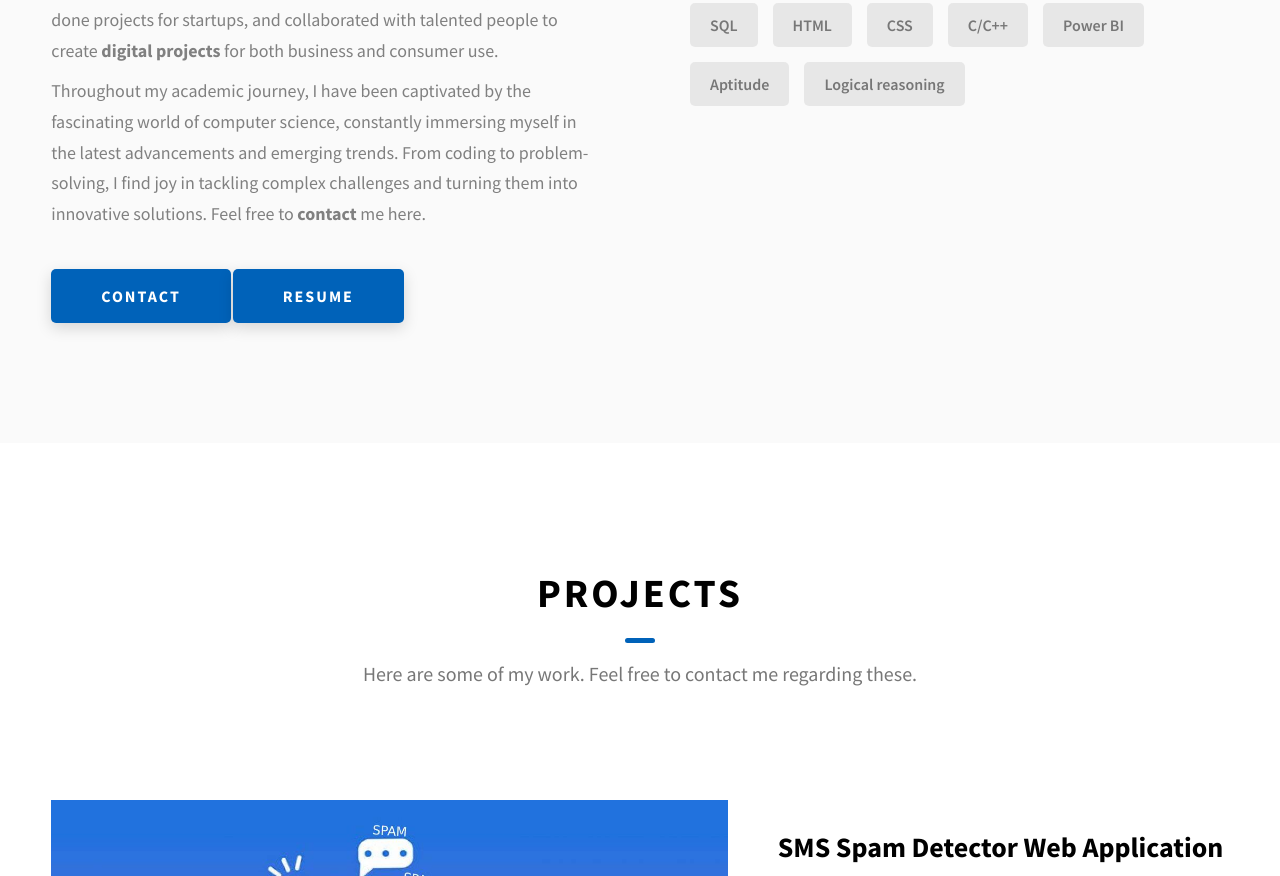
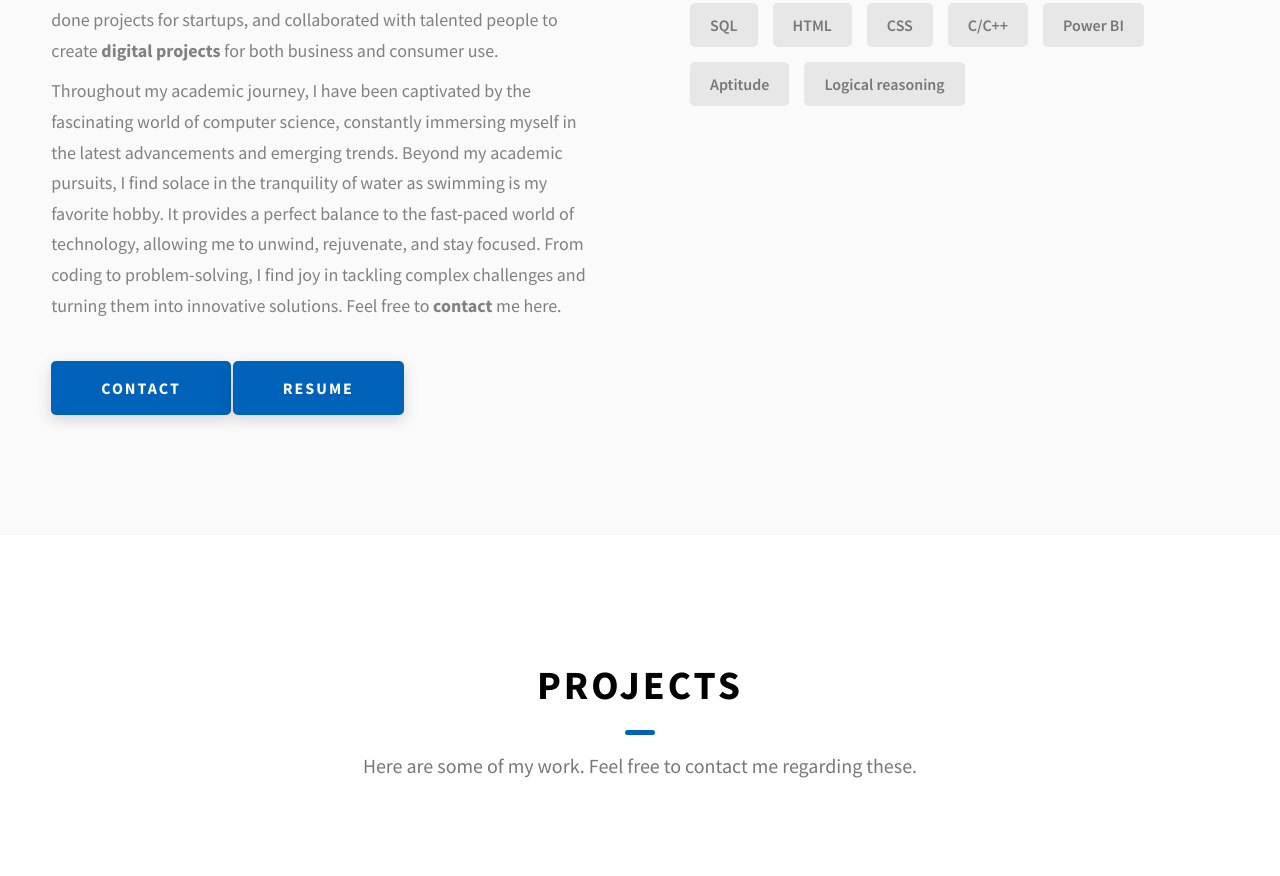
Before and after one commit to Ishan-Chinchghare/portfolio, a website: page index.html in a window 1280 px wide. Shown: the part 1393-2269 px from the top of the page. Drawn offline with Linux system fonts and the light colour scheme.

Commit message:
Update index.html

```diff
--- a/index.html
+++ b/index.html
@@ -152,7 +152,9 @@
               </p>
               <p class="about__content-details-para">
                 Throughout my academic journey, I have been captivated by the fascinating world of computer science,
-                constantly immersing myself in the latest advancements and emerging trends. From coding to problem-solving,
+                constantly immersing myself in the latest advancements and emerging trends. Beyond my academic pursuits,
+                I find solace in the tranquility of water as swimming is my favorite hobby.
+                It provides a perfect balance to the fast-paced world of technology, allowing me to unwind, rejuvenate, and stay focused. From coding to problem-solving,
                 I find joy in tackling complex challenges and turning them into innovative solutions. Feel free to
                 <strong>contact</strong> me here.
               </p>
```
